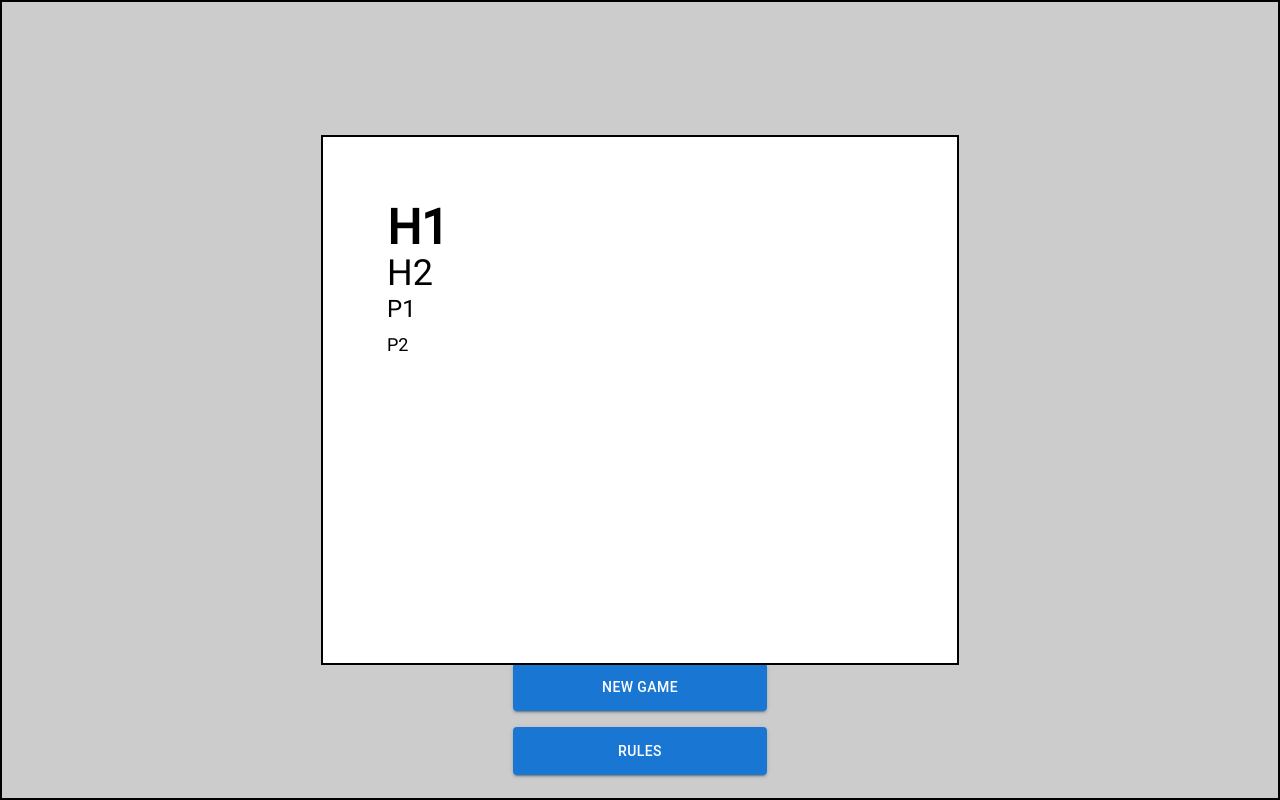
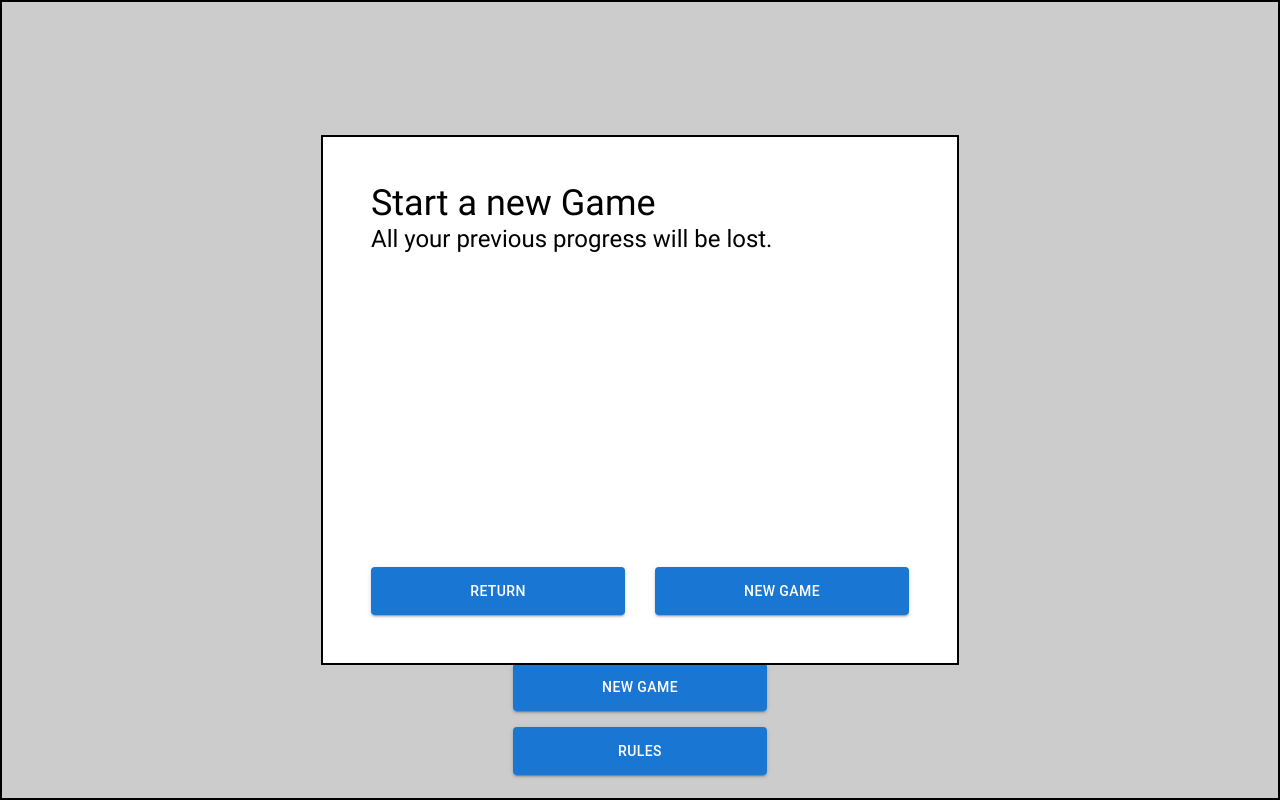
Before and after one commit to Djimovanberlo/ancient-basement, a React (Create React App) app: page / in a window 1280 px wide. Both pictures are taken after a click on the button "NEW GAME". Built offline with nearby package versions, Linux system fonts and the light colour scheme.

Commit message:
splash screen

```diff
--- a/src/components/modal/index.tsx
+++ b/src/components/modal/index.tsx
@@ -1,9 +1,8 @@
 import { GeneralModalProps } from '../../interfaces/components/modal'
 import useClickOutside from '../../lib/hooks/useClickOutside'
 
-const Modal = ({ children, className = '', isOpen, toggleModal }: GeneralModalProps) => {
-  const handleClose = () => isOpen && toggleModal()
-  const { ref } = useClickOutside(handleClose)
+const Modal = ({ children, className = '', closeModal }: GeneralModalProps) => {
+  const { ref } = useClickOutside(closeModal)
 
   return (
     <div ref={ref} className={`modal ${className}`}>
--- a/src/components/modal/new-game-modal.tsx
+++ b/src/components/modal/new-game-modal.tsx
@@ -1,15 +1,21 @@
 import Modal from '.'
 
 import { ModalProps } from '../../interfaces/components/modal'
-import { H1, H2, P1, P2 } from '../typography'
+import Button from '../button'
+import { H2, P1 } from '../typography'
 
 const NewGameModal = ({ toggleModal, isOpen }: ModalProps) => {
+  const handleClose = () => isOpen && toggleModal()
   return (
-    <Modal toggleModal={toggleModal} isOpen={isOpen}>
-      <H1>H1</H1>
-      <H2>H2</H2>
-      <P1>P1</P1>
-      <P2>P2</P2>
+    <Modal className='newGameModal' closeModal={handleClose}>
+      <div>
+        <H2>Start a new Game</H2>
+        <P1>All your previous progress will be lost.</P1>
+      </div>
+      <div className='newGameModal__buttons'>
+        <Button onClick={handleClose}>Return</Button>
+        <Button onClick={() => console.log('STARTNEW GAME')}>New Game</Button>
+      </div>
     </Modal>
   )
 }
--- a/src/components/modal/rules-modal.tsx
+++ b/src/components/modal/rules-modal.tsx
@@ -1,11 +1,23 @@
 import Modal from '.'
 
 import { ModalProps } from '../../interfaces/components/modal'
+import Button from '../button'
+import { H2, P1 } from '../typography'
 
 const RulesModal = ({ toggleModal, isOpen }: ModalProps) => {
+  const handleClose = () => isOpen && toggleModal()
+
   return (
-    <Modal toggleModal={toggleModal} isOpen={isOpen}>
-      rules
+    <Modal className='rulesModal' closeModal={handleClose}>
+      <div className='rulesModal__text'>
+        <H2>The Acient Basement</H2>
+        <P1>Lorem ipsum dolor sit amet, consectetur adipiscing elit, sed do eiusmod tempor incididunt ut labore et dolore magna aliqua.</P1>
+        <P1>
+          Lorem ipsum dolor sit amet, consectetur adipiscing elit, sed do eiusmod tempor incididunt ut labore et dolore magna aliqua.Lorem ipsum dolor sit amet, consectetur adipiscing elit, sed do
+          eiusmod tempor incididunt ut labore et dolore magna aliqua.
+        </P1>
+      </div>
+      <Button onClick={handleClose}>Return</Button>
     </Modal>
   )
 }
--- a/src/components/modal/style.scss
+++ b/src/components/modal/style.scss
@@ -6,3 +6,28 @@
   background-color: white;
   padding: $lg;
 }
+
+.rulesModal {
+  display: flex;
+  flex-direction: column;
+  justify-content: space-between;
+
+  &__text {
+    overflow-y: hidden;
+  }
+
+  > button {
+    align-self: center;
+  }
+}
+
+.newGameModal {
+  display: flex;
+  flex-direction: column;
+  justify-content: space-between;
+
+  &__buttons {
+    display: flex;
+    justify-content: space-between;
+  }
+}
--- a/src/interfaces/components/modal.tsx
+++ b/src/interfaces/components/modal.tsx
@@ -3,4 +3,8 @@ export interface ModalProps {
   toggleModal: () => void
 }
 
-export type GeneralModalProps = ModalProps & { children: React.ReactNode; className?: string }
+export interface GeneralModalProps {
+  children: React.ReactNode
+  className?: string
+  closeModal: () => void
+}
--- a/src/styles/_variables.scss
+++ b/src/styles/_variables.scss
@@ -4,5 +4,5 @@
 $xs: px-to-rem(8);
 $sm: px-to-rem(16);
 $md: px-to-rem(32);
-$lg: px-to-rem(64);
-$xl: px-to-rem(128);
+$lg: px-to-rem(48);
+$xl: px-to-rem(64);
```
